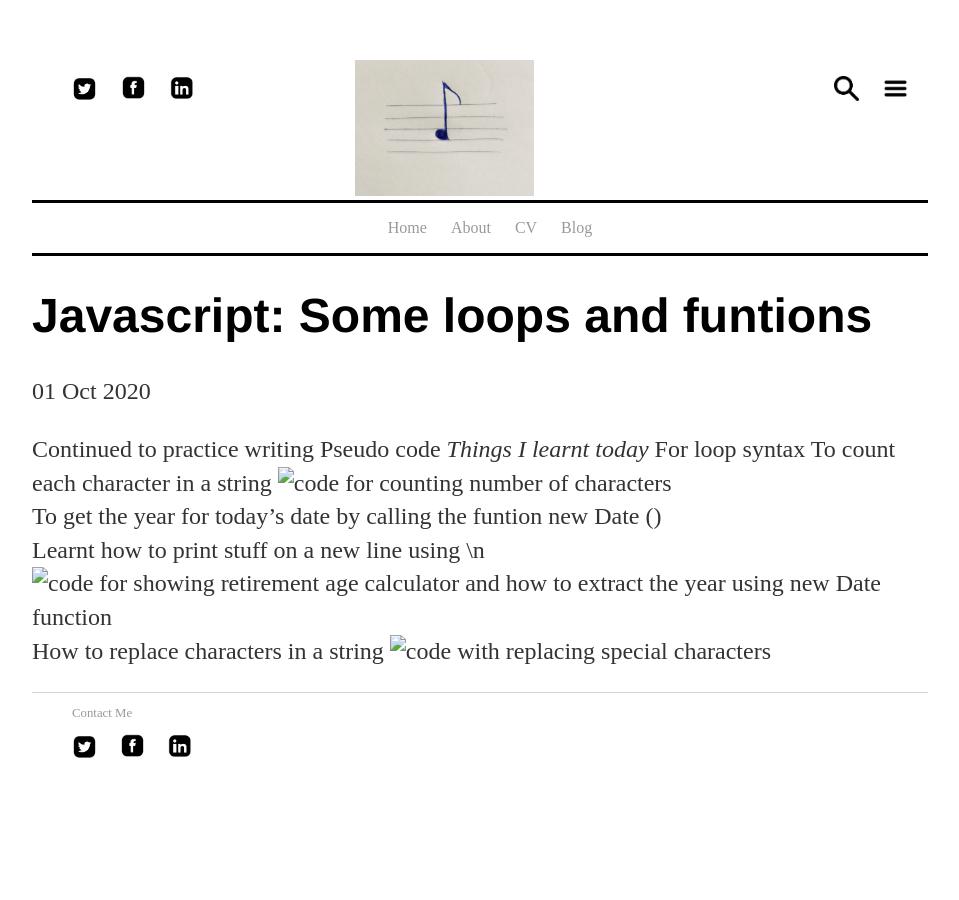
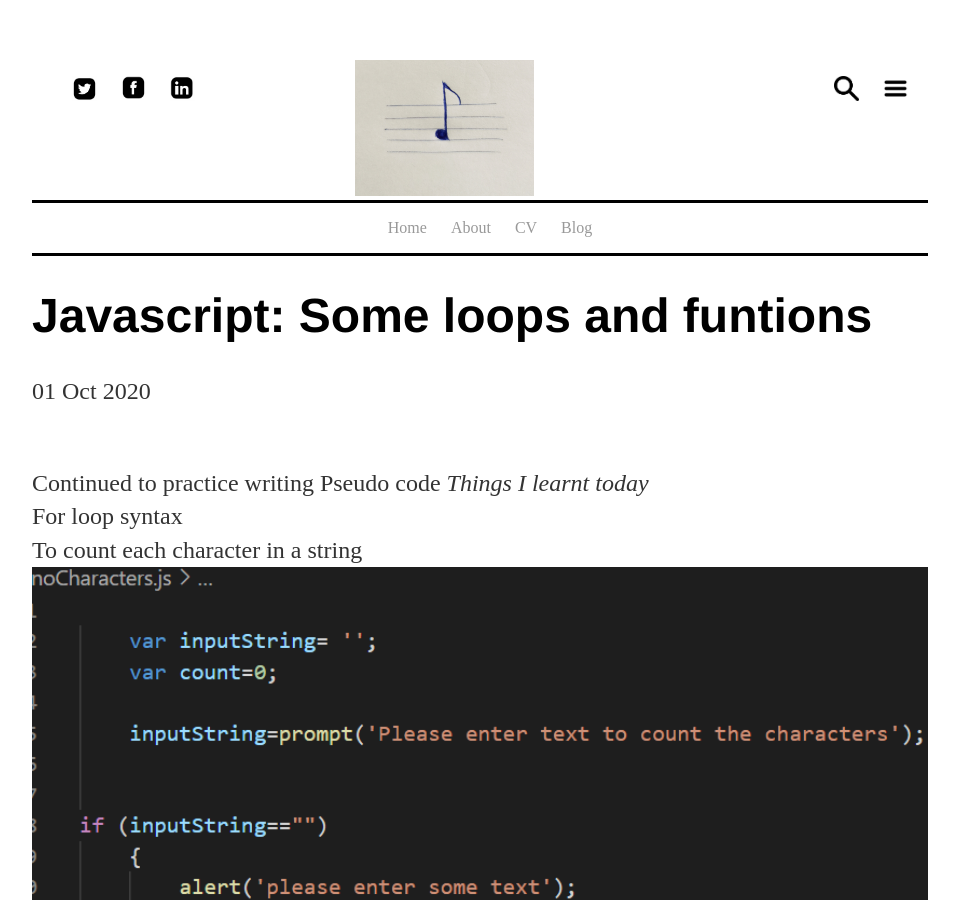
Before and after one commit to aineomugisha/aineomugisha.github.io, a Jekyll site: the page built from _posts/2020-10-01-Javascript-101-loops-and-functions.md, in a window 1280 px wide and 900 px high. Shown: the whole window, without its empty margins (160-1119 px from the left). Built offline with Jekyll 4.4.1, drawn with Linux system fonts in a browser that asks for light colours.

Commit message:
Update 2020-10-01-Javascript-101-loops-and-functions.md

```diff
--- a/_posts/2020-10-01-Javascript-101-loops-and-functions.md
+++ b/_posts/2020-10-01-Javascript-101-loops-and-functions.md
@@ -5,13 +5,13 @@ date: 2020-10-01
 ---
 
 
-Continued to practice writing Pseudo code
+<br>Continued to practice writing Pseudo code
 <em>Things I learnt today</em>
-For loop syntax
-To count each character in a string
-<img src="images/noCharacters.png" alt="code for counting number of characters">
+<br>For loop syntax
+<br>To count each character in a string
+<img src="/images/noCharacters.png" alt="code for counting number of characters">
 <br>To get the year for today's date by calling the funtion new Date ()
 <br>Learnt how to print stuff on a new line using \n
-<img src="images/ageCalculator.png" alt="code for showing retirement age calculator and how to extract the year using new Date function">
+<img src="/images/ageCalculator.png" alt="code for showing retirement age calculator and how to extract the year using new Date function">
 How to replace characters in a string
-<img src="images/quotes.png" alt="code with replacing special characters">
+<img src="/images/quotes.png" alt="code with replacing special characters">
```
